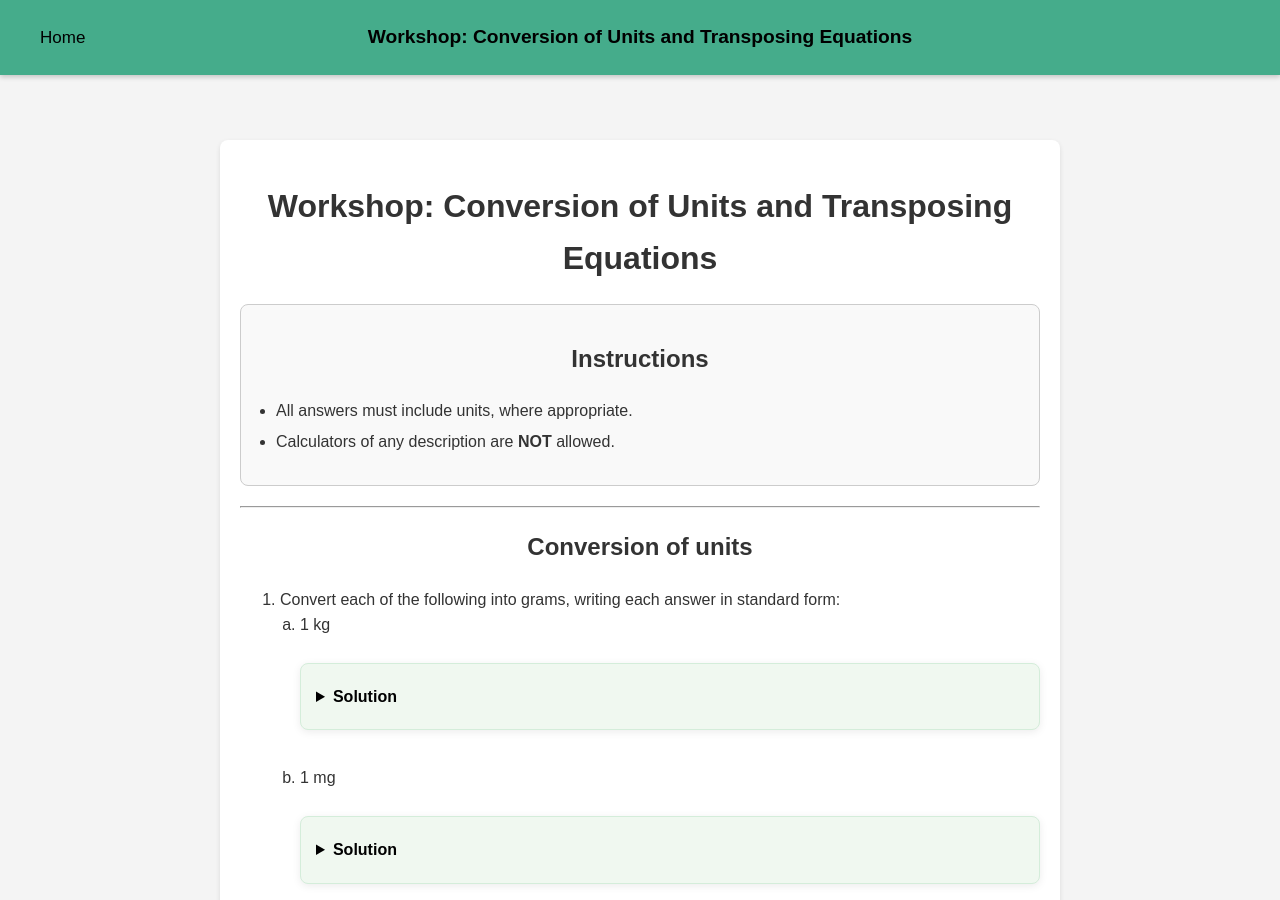
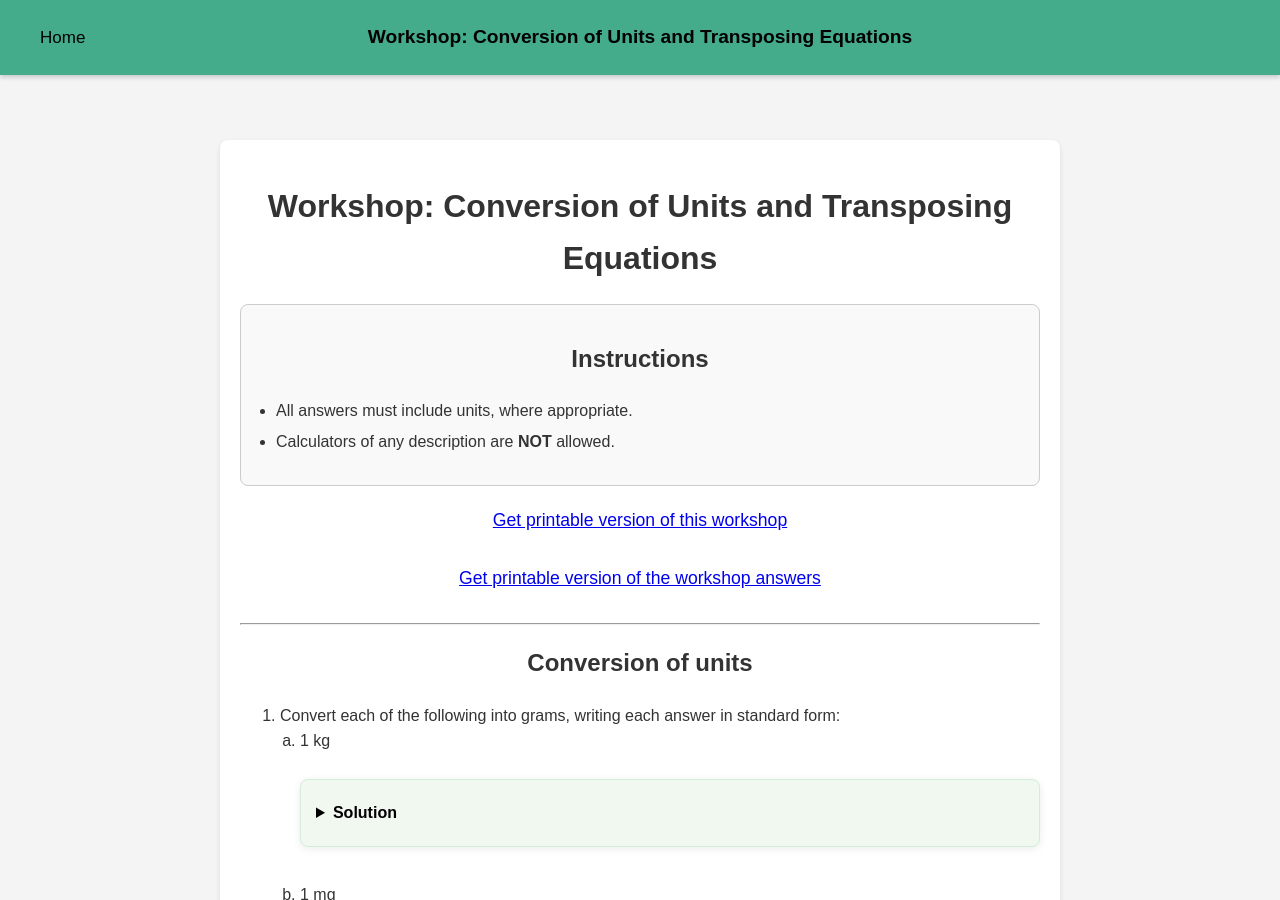
Before and after one commit to probe973/pha-4010y, a Jekyll site: the page built from workshops/2qs.md, in a window 1280 px wide and 900 px high. Built offline with Jekyll 4.4.1, drawn with Linux system fonts in a browser that asks for light colours.

Commit message:
Update 2qs.md

```diff
--- a/workshops/2qs.md
+++ b/workshops/2qs.md
@@ -12,7 +12,8 @@ title: "Workshop: Conversion of Units and Transposing Equations"
         <li>Calculators of any description are <strong>NOT</strong> allowed.</li>
     </ul>
 </div>
-
+<p><a href="pha4010y_ws2.pdf">Get printable version of this workshop</a></p>
+<p><a href="pha4010y_ws2_answers.pdf">Get printable version of the workshop answers</a></p>
 <hr>
 
 <h2>Conversion of units</h2>
```
